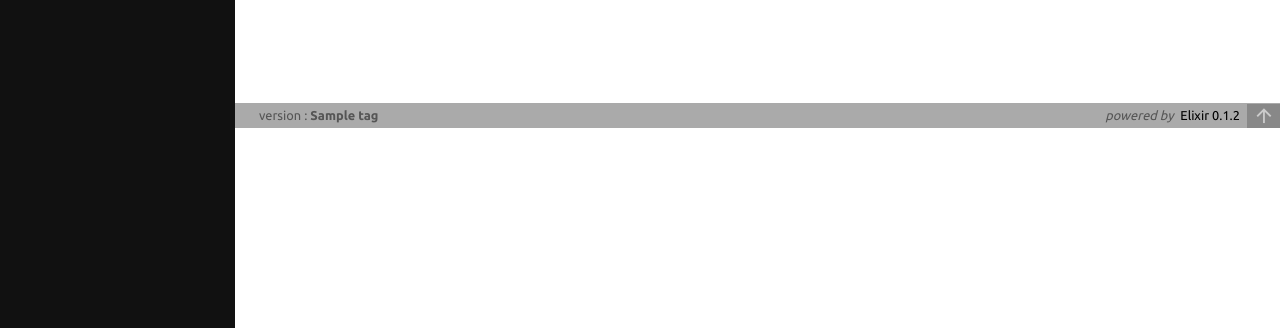
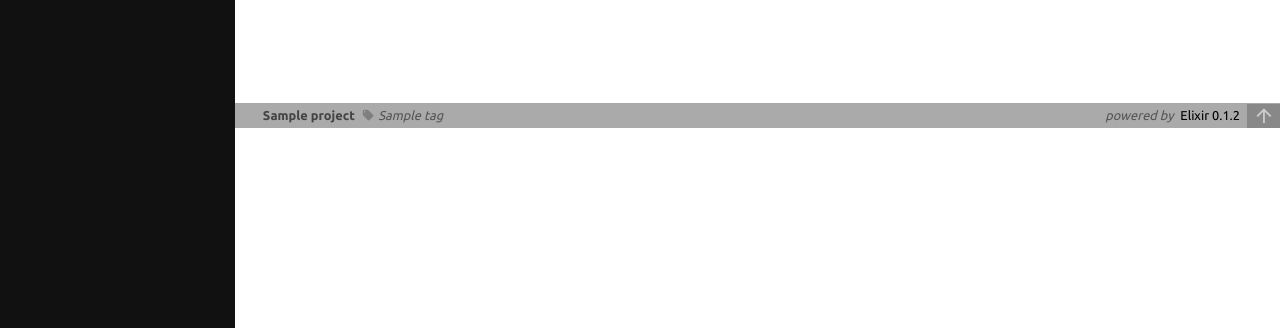
Before and after one commit to bootlin/elixir, a Python web app: template templates/layout.html in a window 1280 px wide. Shown: the part 672-1000 px from the top of the page. Run offline with Jinja, Linux system fonts and the light colour scheme; the template is opened without the code that fills it: most values are stand-ins (such as "Sample title", 1, 10 or a date in 2020).

Commit message:
Move project link in footer

```diff
--- a/http/script.js
+++ b/http/script.js
@@ -146,10 +146,10 @@ function expandVersion (version) {
 // Auto expand menu to display current version
 window.setTimeout(expandVersion, 1)
 
-var version = document.querySelector('.version')
+var tag = document.querySelector('.version em')
 var openMenu = document.querySelector('.open-menu')
 var wrapper = document.querySelector('.wrapper')
-openMenu.onclick = version.onclick = function (e) {
+openMenu.onclick = tag.onclick = function (e) {
   e.preventDefault()
   wrapper.classList.toggle('show-menu')
 }
--- a/http/style.css
+++ b/http/style.css
@@ -249,9 +249,19 @@ main > div {
   font-style: normal;
   padding-left: 0.3em;
 }
+.version a {
+  color: #444;
+  font-weight: 700;
+}
+.version em {
+  margin-left: 0.3em;
+}
+.version em::before {
+  margin-right: 0.3em;
+  opacity: 0.5;
+}
 .go-top,
-.poweredby,
-.mimetype {
+.poweredby {
   float: right;
 }
 .poweredby {
--- a/http/web.py
+++ b/http/web.py
@@ -130,7 +130,7 @@ data = {
     'project': project,
     'projects': projects,
     'ident': ident,
-    'breadcrumb': '<a class="project" href="'+version+'/source">'+project+'</a>'
+    'breadcrumb': '<a class="project" href="'+version+'/source">/</a>'
 }
 
 lines = do_query ('versions')
@@ -183,7 +183,7 @@ if mode == 'source':
         links.append ('<a href="'+version+'/source'+p2+'">'+p+'</a>')
 
     if links:
-        data['breadcrumb'] += ':' + '/'.join (links)
+        data['breadcrumb'] += '/'.join (links)
 
     data['ident'] = ident
     data['title'] = project+path+' - Elixir - Free Electrons'
--- a/templates/layout.html
+++ b/templates/layout.html
@@ -30,7 +30,7 @@
 						{{main}}
 					</div>
 				<footer class="footer">
-					<span class="version">version : <strong>{{tag}}</strong></span>
+					<span class="version"><a href="{{version}}/source">{{project}}</a> <em class="icon-tag">{{tag}}</em></span>
 					<a title="Go to top of the page" class="go-top icon-up screenreader" href="{{version}}/{{url}}#">Top</a>
 					<span class="poweredby">powered by <a target="_blank" href="https://github.com/free-electrons/elixir">Elixir 0.1.2</a></span>
 				</footer>
```
